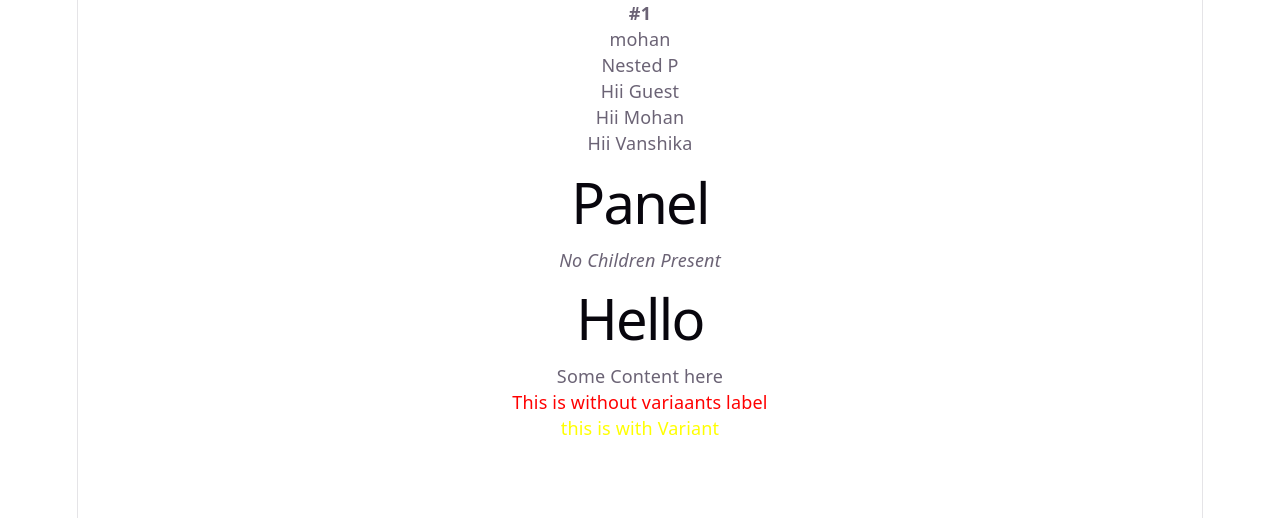
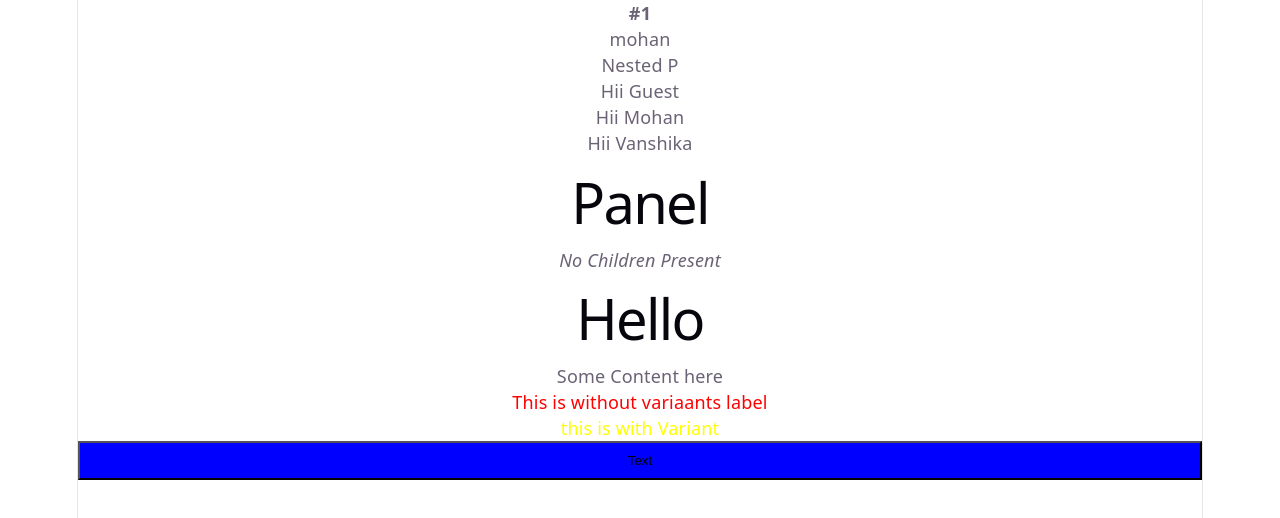
Before and after one commit to Mohan-0001/backend-engineering, a React (Vite) app in the folder React_TypeScript_Learning/: page / in a window 1280 px wide. Shown: the top 518 px of the page. Built offline with nearby package versions, Linux system fonts and the light colour scheme.

Commit message:
Learn ts Utility in react -> ComponentProps

```diff
--- a/React_TypeScript_Learning/src/App.tsx
+++ b/React_TypeScript_Learning/src/App.tsx
@@ -2,6 +2,7 @@ import { UserCard } from "./components/01.Required_Optioonal_Props"
 import { GreetA, GreetB } from "./components/02.DefaultProps"
 import { Panel, RequiredChildrenPanel } from "./components/03.ChildrenReactNode"
 import { Badge } from "./components/04.AsConstVariables"
+import { Button } from "./components/05.ComponentProps"
 
 function App() {
   return (
@@ -23,6 +24,9 @@ function App() {
 
       <Badge lable="This is without variaants label"/>
       <Badge lable="this is with Variant" variant="secondary"/>
+
+
+      <Button variant="primary" onClick={() => {alert('Clicked')}}>Text</Button>
     </>
   )
 }
--- /dev/null
+++ b/React_TypeScript_Learning/src/components/05.ComponentProps.tsx
@@ -0,0 +1,77 @@
+import type { ComponentPropsWithoutRef, ComponentPropsWithRef, CSSProperties } from "react";
+
+// ============================================================================
+// 1. NATIVE ELEMENT WRAPPER (THE PREFERRED WAY)
+// ============================================================================
+
+/**
+ * ALWAYS PREFER ComponentPropsWithoutRef over ComponentProps for normal wrappers.
+ * ComponentProps includes the 'ref' type, which will throw a TypeScript warning
+ * if you don't wrap your component in React.forwardRef().
+ */
+type ButtonBaseProps = ComponentPropsWithoutRef<'button'>;
+
+type ButtonProps = ButtonBaseProps & {
+    variant?: 'primary' | 'secondary';
+};
+
+export function Button({ variant = 'primary', style, ...rest }: ButtonProps) {
+    const baseStyle: CSSProperties = {
+        padding: '10px',
+        backgroundColor: variant === 'primary' ? 'blue' : 'gray', // Example utilizing variant
+    };
+
+    return (
+        <button
+            style={{ ...baseStyle, ...style }}
+            {...rest} // Safely forwards onClick, type, disabled, id, etc.
+        />
+    );
+}
+
+// ============================================================================
+// 2. EXTRACTING TYPES FROM UNEXPORTED 3RD-PARTY COMPONENTS
+// ============================================================================
+
+// Assume this is an unexported internal/3rd-party component that you cannot modify
+function LegacyPanel({ title }: { title: string }) {
+    return <div>{title}</div>;
+}
+
+/**
+ * PRODUCTION USE CASE:
+ * If a 3rd party package or a teammate forgot to export a component's props type,
+ * you can use 'typeof' inside ComponentProps to extract it instantly.
+ */
+type LegacyPanelProps = ComponentPropsWithoutRef<typeof LegacyPanel>;
+// LegacyPanelProps is now exactly: { title: string }
+
+type EnhancedPanelProps = LegacyPanelProps & {
+    theme: 'light' | 'dark';
+};
+
+export function EnhancedPanel({ theme, ...rest }: EnhancedPanelProps) {
+    return (
+        <div className={`panel-${theme}`}>
+            <LegacyPanel {...rest} />
+        </div>
+    );
+}
+
+// ============================================================================
+// 3. THE 3 FLAVORS OF COMPONENT PROPS CHEATSHEET
+// ============================================================================
+
+/**
+ * 1. ComponentProps<"button">
+ *    - Includes all native attributes + the legacy/raw Ref type.
+ *    - Avoid using this in modern React codebase unless necessary.
+ *
+ * 2. ComponentPropsWithoutRef<"button">
+ *    - Includes all native attributes EXCEPT 'ref'.
+ *    - **Go-to standard** for everyday component wrappers.
+ *
+ * 3. ComponentPropsWithRef<"button">
+ *    - Includes all native attributes + the modern typed Ref.
+ *    - Use this ONLY when building advanced components wrapped in React.forwardRef().
+ */
```
